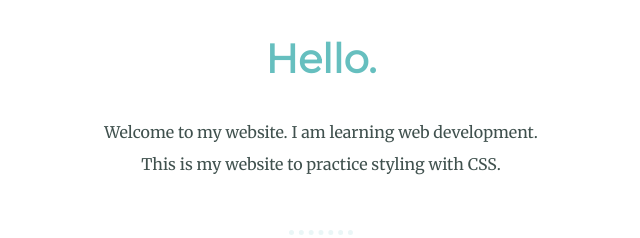
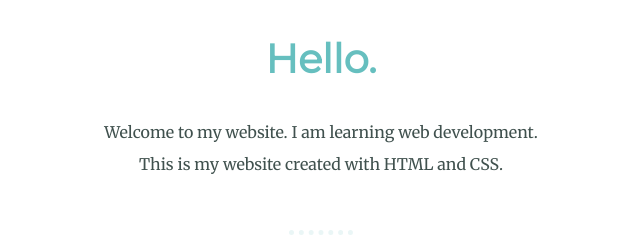
Before and after one commit to TiffanyRiffle/css-site, a plain HTML site: page index.html in a window 1280 px wide. Shown: the part 832-1070 px from the top of the page, 319-959 px from the left. Drawn offline with Linux system fonts and the light colour scheme.

Commit message:
Updated text paragraph.

```diff
--- a/index.html
+++ b/index.html
@@ -21,7 +21,7 @@
       <h2>Hello.</h2>
       <p class="introduction">Welcome to my website. I am learning web development.
         <br>
-        This is my website to practice styling with CSS.</p>
+        This is my website created with HTML and CSS.</p>
     </div>
     <hr>
     <div class="skills">
```
